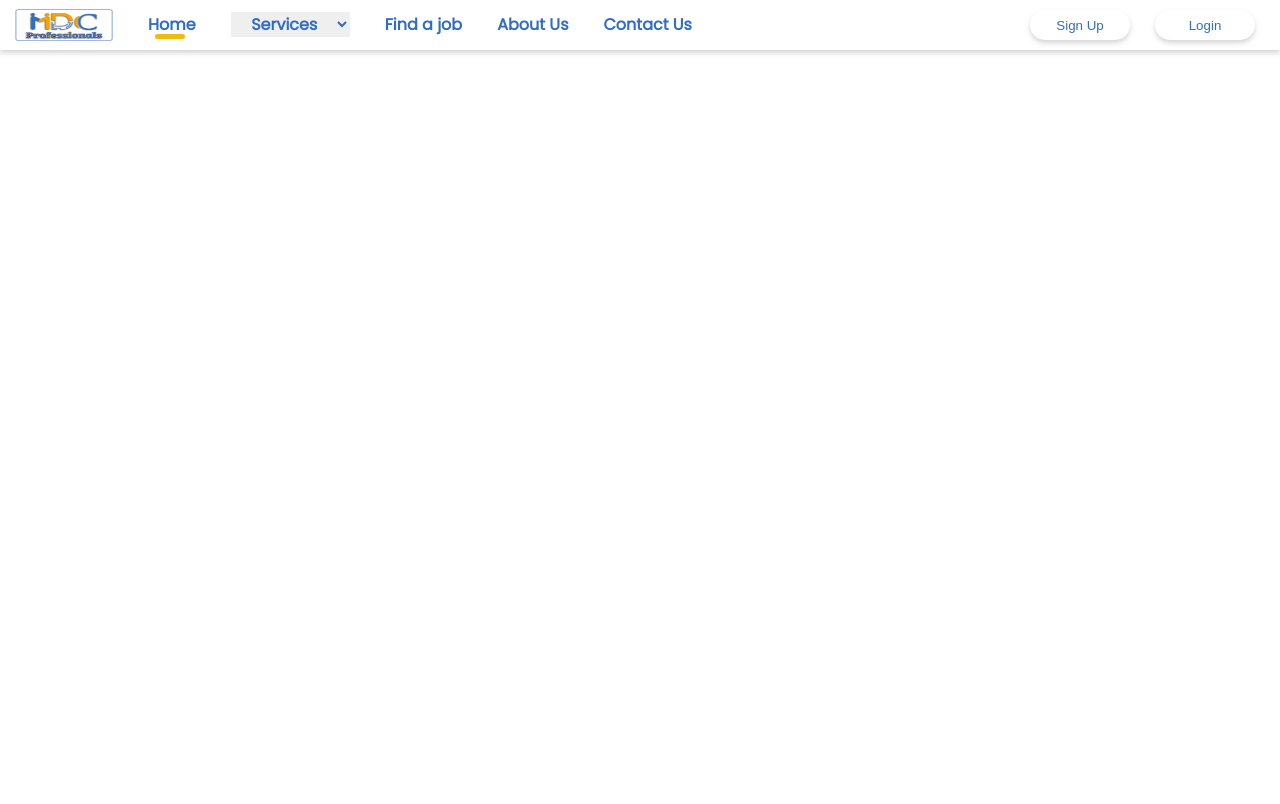
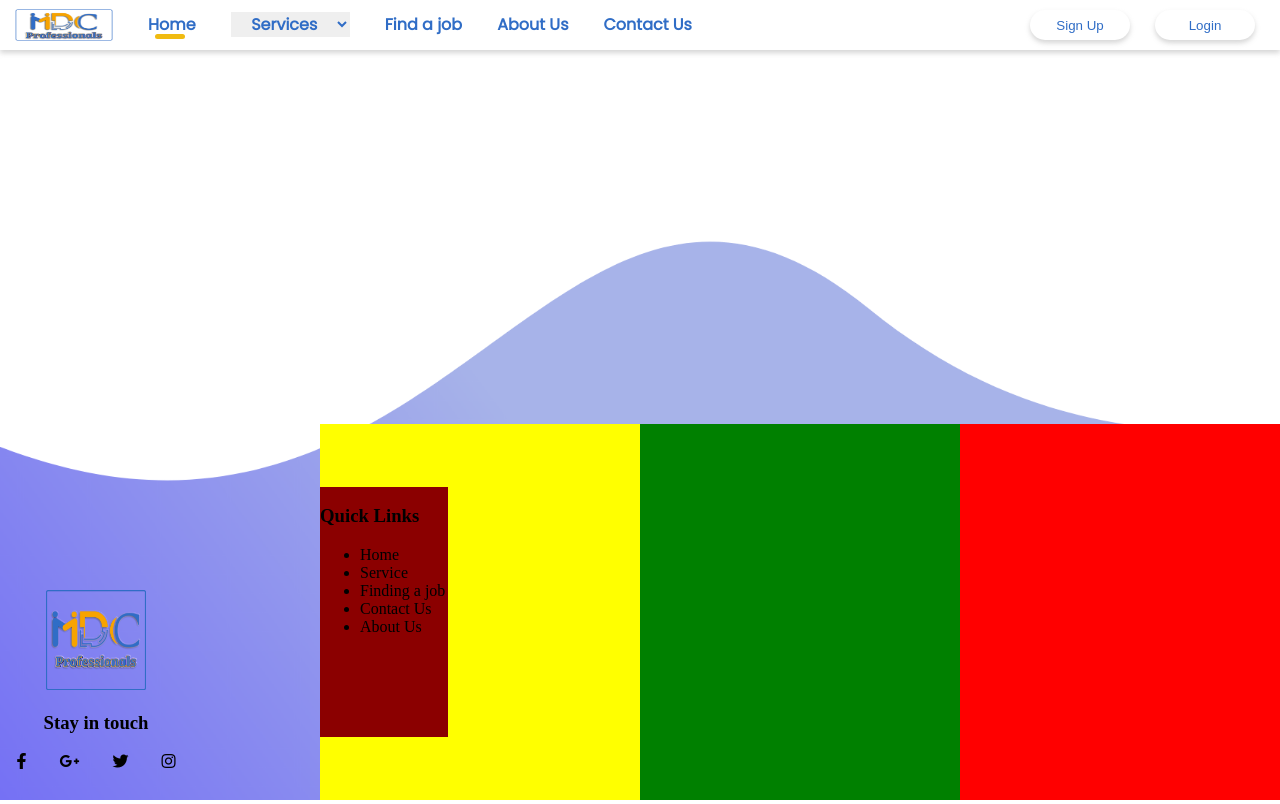
Before and after one commit to MadhushaPrasad/MDC-Professionals, a PHP site: page / in a window 1280 px wide. Before the commit the page ends 54 px from the top, so only its background shows below. Run offline with PHP 8.4, Linux system fonts and the light colour scheme; some libraries are stand-ins or nearby versions.

Commit message:
change html file to php and create some elements of footer

```diff
--- /dev/null
+++ b/assets/css/footer.css
@@ -0,0 +1,75 @@
+.footer {
+    position: absolute;
+    bottom: 0;
+    /*background: #306DC6;*/
+    width: 100%;
+    height: 70vh;
+}
+
+.footer img {
+    width: 100%;
+    max-height: content-box;
+    height: 100%;
+}
+
+.footerContainer {
+    position: absolute;
+    top: 32.80%;
+    display: flex;
+    flex-direction: row;
+    width: 100%;
+    height: 47vh;
+}
+
+.socialMediaDiv {
+    width: 25%;
+    height: 47vh;
+    display: flex;
+    justify-content: flex-start;
+    align-items: center;
+}
+
+.socialMediaDivContent {
+    position: absolute;
+    width: 15%;
+    height: 180px;
+    bottom: 30px;
+    text-align: center;
+}
+
+.socialMediaDivContent img {
+    width: 100px;
+    height: 100px;
+}
+
+.fLogoDiv .iconDiv {
+    display: flex;
+    justify-content: space-around;
+}
+
+.qLinkDiv {
+    width: 25%;
+    height: 47vh;
+    background: yellow;
+    display: flex;
+    align-items: center;
+}
+
+.qLinkDivContainer {
+    width: 40%;
+    height: 250px;
+    background-color: darkred;
+
+}
+
+.aboutUsDiv {
+    width: 25%;
+    height: 47vh;
+    background: green;
+}
+
+.contactUsDiv {
+    width: 25%;
+    height: 47vh;
+    background: red;
+}
--- a/includes/common/Footer.php
+++ b/includes/common/Footer.php
@@ -0,0 +1,37 @@
+<footer class="footer">
+    <img src="/MDC-Professionals/assets/images/footer-background.png" alt="footer-background">
+    <div class="footerContainer">
+        <div class="socialMediaDiv">
+            <div class="socialMediaDivContent">
+                <img src="/MDC-Professionals/assets/images/large-logo.png" alt="Logo">
+                <div class="fLogoDiv">
+                    <h3>Stay in touch</h3>
+                    <div class="iconDiv">
+                        <i class="fab fa-facebook-f"></i>
+                        <i class="fab fa-google-plus-g"></i>
+                        <i class="fab fa-twitter"></i>
+                        <i class="fab fa-instagram"></i>
+                    </div>
+                </div>
+            </div>
+        </div>
+        <div class="qLinkDiv">
+            <div class="qLinkDivContainer">
+                <h3>Quick Links</h3>
+                <ul>
+                    <li>Home</li>
+                    <li>Service</li>
+                    <li>Finding a job</li>
+                    <li>Contact Us</li>
+                    <li>About Us</li>
+                </ul>
+            </div>
+        </div>
+        <div class="aboutUsDiv">
+
+        </div>
+        <div class="contactUsDiv">
+
+        </div>
+    </div>
+</footer>
--- a/includes/common/Header.php
+++ b/includes/common/Header.php
@@ -1,20 +1,28 @@
-<div class="container">
-    <div class="imgDiv">
-        <img src="#" alt="logo">
+<header class="header">
+    <div class="logoDiv">
+        <img alt="logo" src="/MDC-Professionals/assets/images/small-logo.png">
     </div>
-    <div class="linkDiv">
-        <ul class="unOrderList">
-            <li>Home</li>
-            <li>Service</li>
-            <li>Finding a job</li>
-            <li>About us</li>
-            <li>Contact Us</li>
-        </ul>
+    <div class="navLinkDiv">
+        <a href="#">Home <br><span></span></a>
+        <a href="#">
+            <label>
+                <select>
+                    <option disabled selected value="0">Services</option>
+                    <option value="1">Job Seeker</option>
+                    <option value="2">Job Provider</option>
+                </select>
+            </label>
+        </a>
+        <a href="#">Find a job</a>
+        <a href="#">About Us</a>
+        <a href="#">Contact Us</a>
     </div>
-    <div class="signupDiv">
-        <div class="loginDiv">
-            <button class="btnSignUp">Sign Up</button>
-            <button class="btnLogin">Login In</button>
-        </div>
+    <div class="btnGroupDiv">
+        <button>Sign Up</button>
+        <button>Login</button>
     </div>
-</div>
+    <div class="collapeBtnDiv">
+        <label for="toggle">&#9776;</label>
+        <input id="toggle" type="checkbox"/>
+    </div>
+</header>
--- a/index.html
+++ /dev/null
@@ -1,45 +0,0 @@
-<!doctype html>
-<html lang="en">
-<head>
-    <meta charset="UTF-8">
-    <meta name="viewport"
-          content="width=device-width, user-scalable=no, initial-scale=1.0, maximum-scale=1.0, minimum-scale=1.0">
-    <meta http-equiv="X-UA-Compatible" content="ie=edge">
-    <!--    google font css-->
-    <link href='https://fonts.googleapis.com/css?family=Poppins' rel='stylesheet'>
-    <!--    custom css-->
-    <link rel="stylesheet" href="assets/css/index.css">
-    <title>MDC | Home Page</title>
-</head>
-<body>
-<header class="header">
-    <div class="logoDiv">
-        <img alt="logo" src="assets/images/small-logo.png">
-    </div>
-    <div class="navLinkDiv">
-        <a href="#">Home <br><span></span></a>
-        <a href="#">
-            <label>
-                <select>
-                    <option disabled selected value="0">Services</option>
-                    <option value="1">Job Seeker</option>
-                    <option value="2">Job Provider</option>
-                </select>
-            </label>
-        </a>
-        <a href="#">Find a job</a>
-        <a href="#">About Us</a>
-        <a href="#">Contact Us</a>
-    </div>
-    <div class="btnGroupDiv">
-        <button>Sign Up</button>
-        <button>Login</button>
-    </div>
-    <div class="collapeBtnDiv">
-        <label for="toggle">&#9776;</label>
-        <input id="toggle" type="checkbox"/>
-    </div>
-</header>
-<script src="assets/js/collapseButton.js"></script>
-</body>
-</html>
--- /dev/null
+++ b/index.php
@@ -0,0 +1,29 @@
+<!doctype html>
+<html lang="en">
+<head>
+    <meta charset="UTF-8">
+    <meta name="viewport"
+          content="width=device-width, user-scalable=no, initial-scale=1.0, maximum-scale=1.0, minimum-scale=1.0">
+    <meta http-equiv="X-UA-Compatible" content="ie=edge">
+    <!--    google font css-->
+    <link href='https://fonts.googleapis.com/css?family=Poppins' rel='stylesheet'>
+    <link rel="stylesheet" href="https://pro.fontawesome.com/releases/v5.10.0/css/all.css"
+          integrity="sha384-AYmEC3Yw5cVb3ZcuHtOA93w35dYTsvhLPVnYs9eStHfGJvOvKxVfELGroGkvsg+p" crossorigin="anonymous"/>
+    <!--    custom css-->
+    <link rel="stylesheet" href="assets/css/index.css">
+    <link rel="stylesheet" href="assets/css/header.css">
+    <link rel="stylesheet" href="assets/css/footer.css">
+    <title>MDC | Home Page</title>
+</head>
+<body>
+<?php
+include 'includes/common/Header.php';
+?>
+
+
+<?php
+include 'includes/common/Footer.php';
+?>
+<script src="assets/js/collapseButton.js"></script>
+</body>
+</html>
```
Also changed, not shown: assets/css/header.css (added, +221 -0 lines), assets/css/index.css (+0 -222 lines), assets/images/footer-background.png (added).
